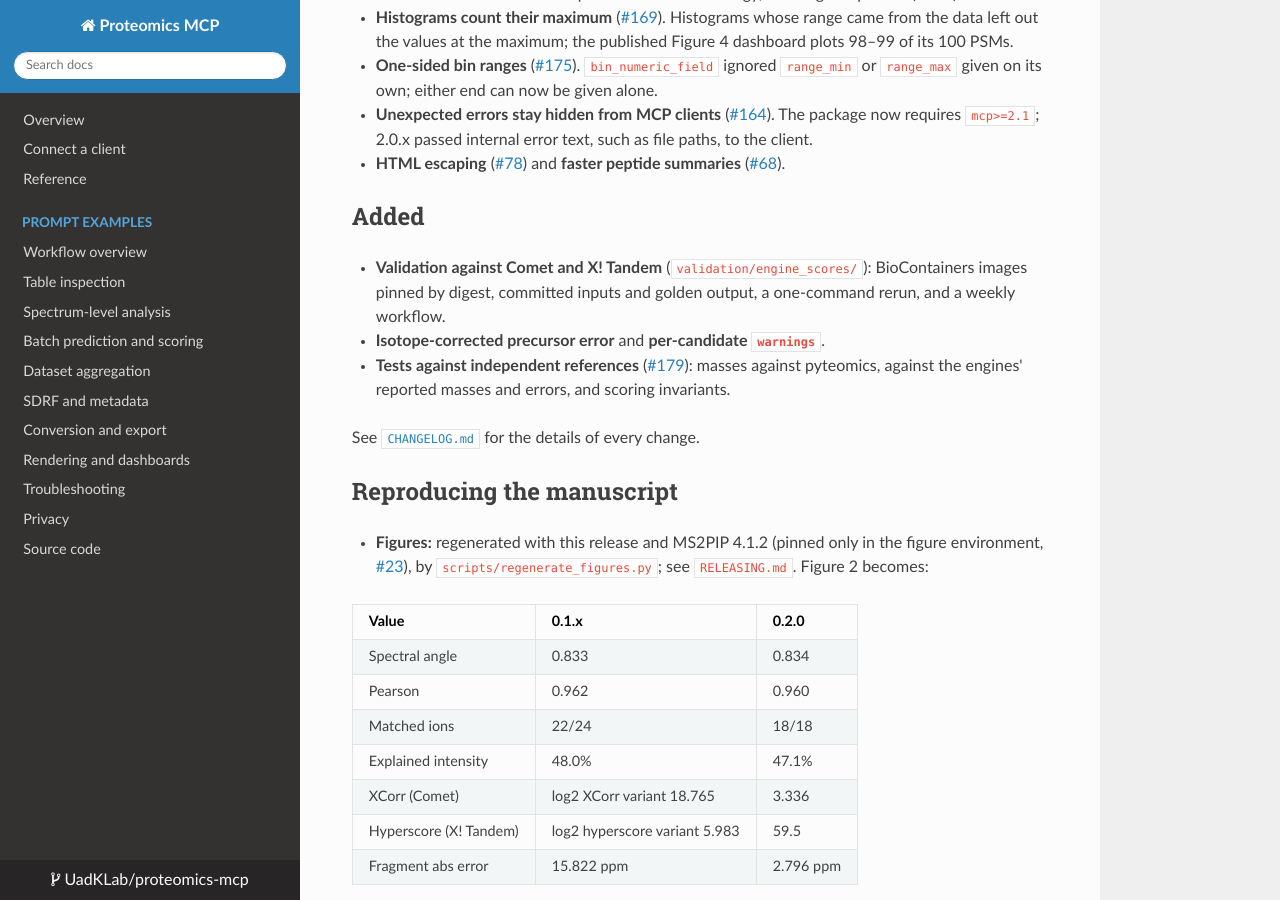
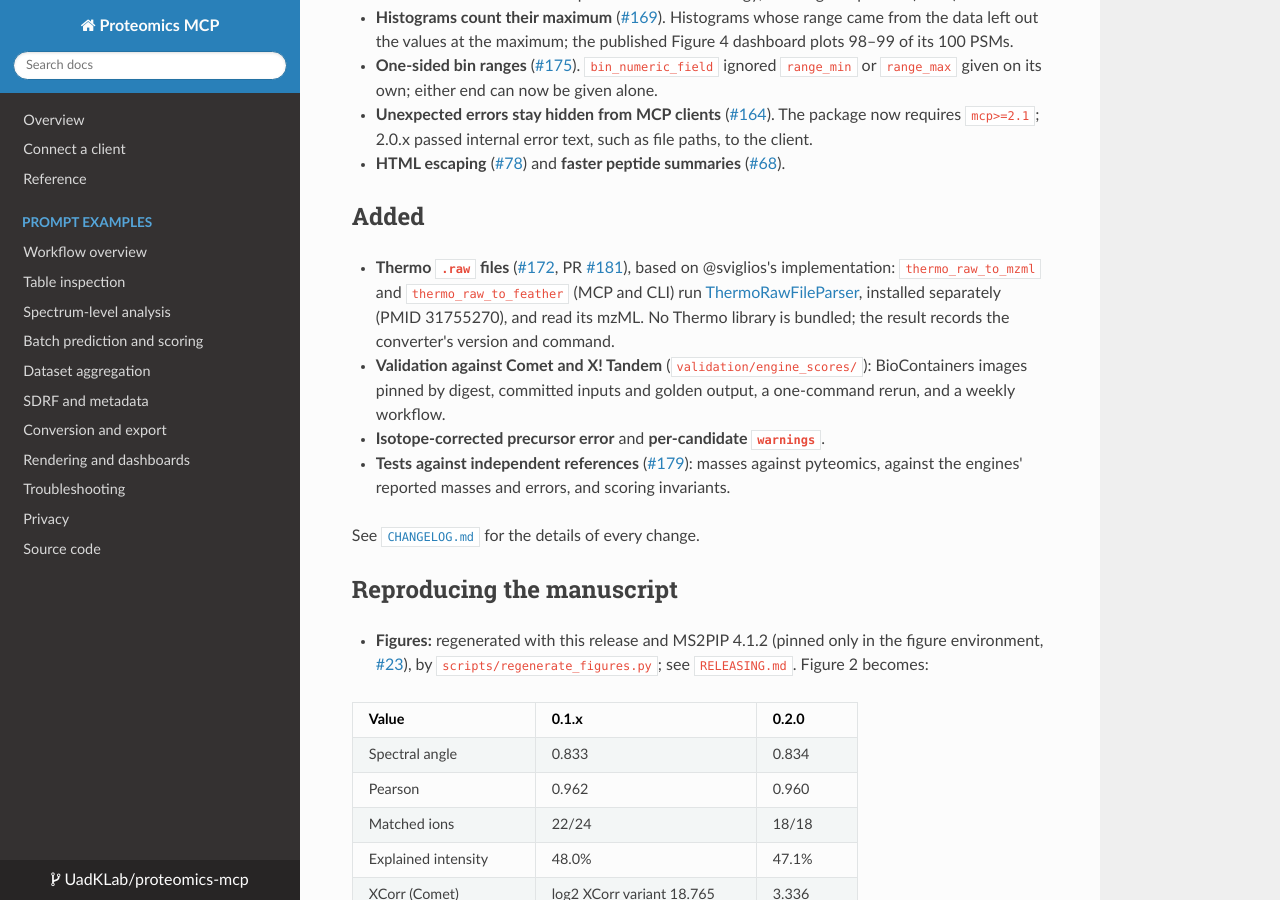
Before and after one commit to UadKLab/proteomics-mcp, an MkDocs documentation site: the page built from docs/releases/v0.2.0.md, in a window 1280 px wide and 900 px high, scrolled down 2282 px. Built offline with MkDocs 1.6.1, drawn with Linux system fonts in a browser that asks for light colours; nearby versions of some CDN libraries.

Commit message:
docs(release): Thermo .raw files (#172, PR #181) in the 0.2.0 notes
Co-Authored-By: Claude Opus 5.5 <noreply@anthropic.com>

```diff
--- a/docs/releases/v0.2.0.md
+++ b/docs/releases/v0.2.0.md
@@ -67,6 +67,7 @@ Check these before upgrading a pipeline from 0.1.x:
 
 ## Added
 
+- **Thermo `.raw` files** ([#172](https://github.com/UadKLab/proteomics-mcp/issues/172), PR [#181](https://github.com/UadKLab/proteomics-mcp/pull/181)), based on @sviglios's implementation: `thermo_raw_to_mzml` and `thermo_raw_to_feather` (MCP and CLI) run [ThermoRawFileParser](https://github.com/CompOmics/ThermoRawFileParser), installed separately (PMID 31755270), and read its mzML. No Thermo library is bundled; the result records the converter's version and command.
 - **Validation against Comet and X! Tandem** (`validation/engine_scores/`): BioContainers images pinned by digest, committed inputs and golden output, a one-command rerun, and a weekly workflow.
 - **Isotope-corrected precursor error** and **per-candidate `warnings`**.
 - **Tests against independent references** ([#179](https://github.com/UadKLab/proteomics-mcp/issues/179)): masses against pyteomics, against the engines' reported masses and errors, and scoring invariants.
```
Also changed, not shown: CHANGELOG.md (+1 -1 lines).
